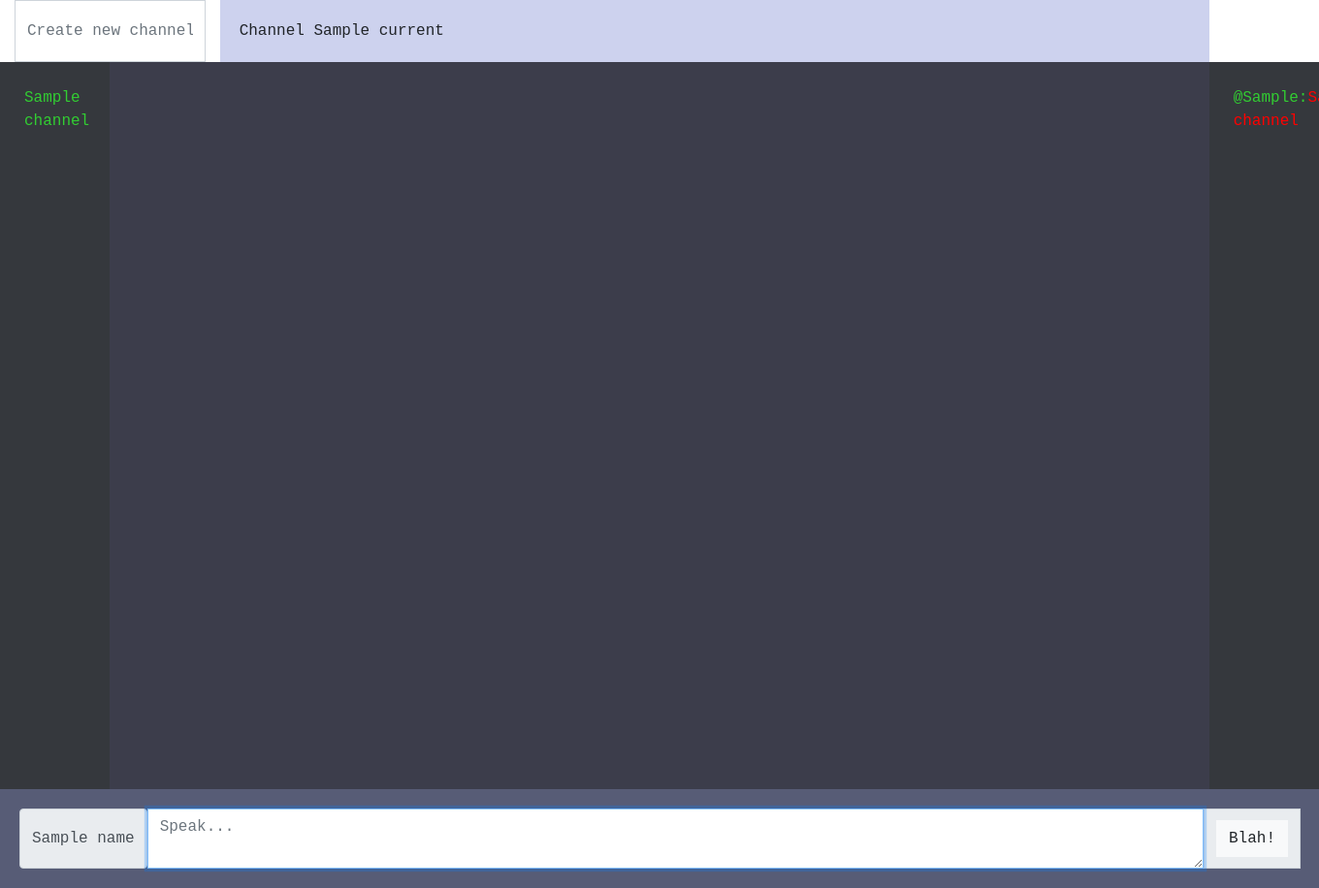
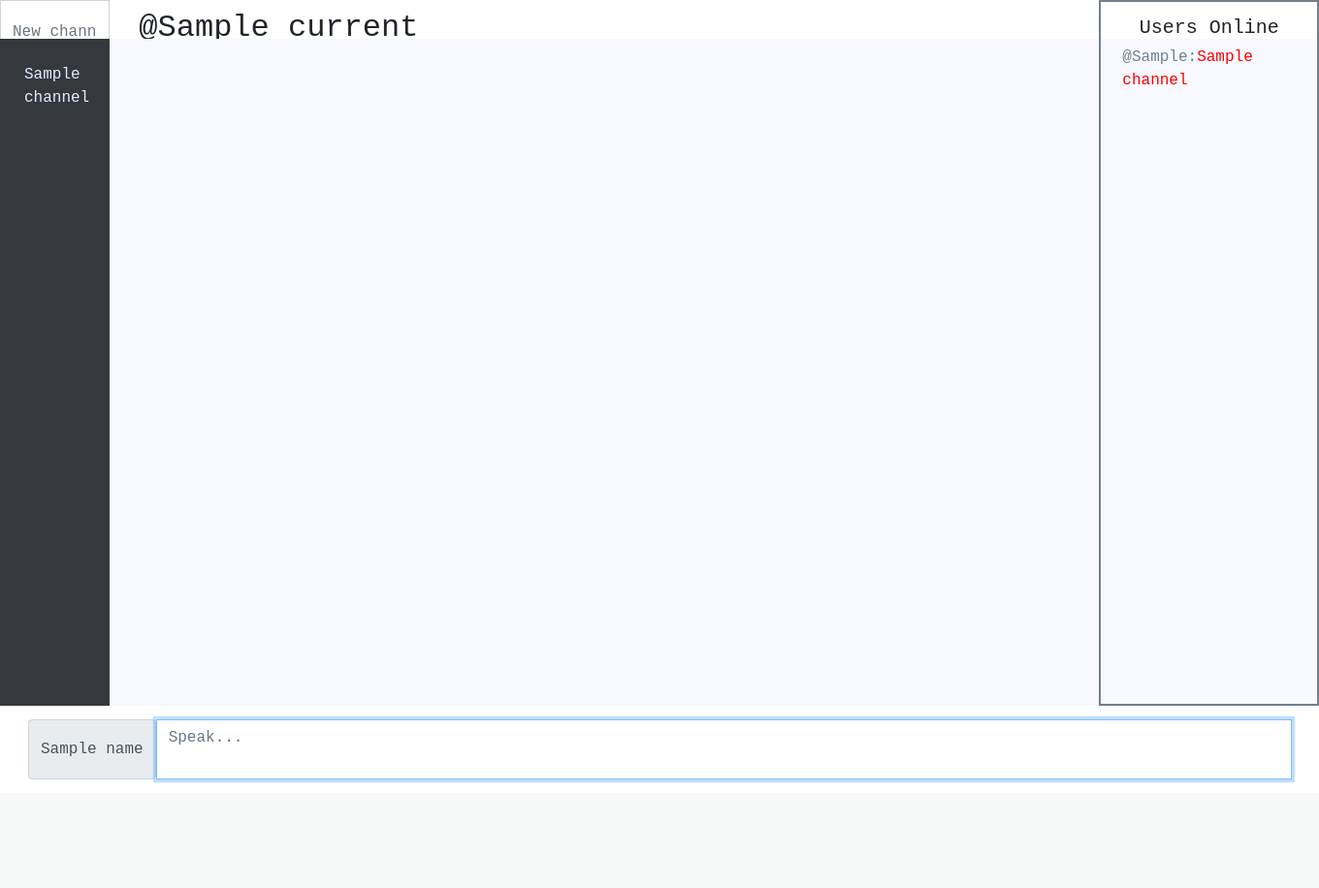
Before and after one commit to Matt-Farncomb/blah-blah-chat-app, a Flask app: template templates/new_channel_template.html in a window 1360 px wide; the page is wider, and only the part inside the window is pictured. Shown: that part at 97% size. After the commit the page ends 807 px from the top of that part, so only its background shows below. Run offline with Flask 2, Linux system fonts and the light colour scheme; the template is opened without the code that fills it: most values are stand-ins (such as "Sample title", 1, 10 or a date in 2020); parts of the project's set-up code (start-up, migrations or seed data) failed here and were passed over; some libraries are stand-ins or nearby versions.

Commit message:
update layout & design for channels

```diff
--- a/static/channel.js
+++ b/static/channel.js
@@ -31,6 +31,7 @@ document.addEventListener('DOMContentLoaded', () => {
 
     function saveChannel() {
         socket.emit('send create', {'chanName': chanName.value.toLowerCase()});
+        chanName.value = ""
        /* chanName.hidden = true;
         saveChan.hidden = true;*/
     }
@@ -46,10 +47,10 @@ document.addEventListener('DOMContentLoaded', () => {
 
 
 
-        document.querySelector('#blah').onclick = () => {
+     /*   document.querySelector('#blah').onclick = () => {
             sendMessage()
-            /*return false;*/
-        };
+
+        };*/
 
          msgBox.addEventListener('keydown', (e) => {
             if (e.key == "Enter") {
--- a/templates/new_channel_template.html
+++ b/templates/new_channel_template.html
@@ -6,24 +6,10 @@
 		<script src="{{ url_for('static', filename='channel.js') }}"></script>
 		<script type="text/javascript" src="//cdnjs.cloudflare.com/ajax/libs/socket.io/1.3.6/socket.io.min.js"></script>
 		<style>
-			  /* All */
+			 /*--- All ---*/
 			body {
 				list-style: none;
 				font-family: courier new;
-			}
-
-            .col-9 {
-                padding: 20px;
-                background-color: #cdd2ee;
-            }
-
-            .col-3 {
-            	padding: 0px;
-                background-color: #787f9f;
-            }
-            .col-12 {
-                padding: 20px;
-                background-color: #575c76;
 			}
 
 
@@ -31,45 +17,52 @@
             	color: inherit;
             }
 
-            #row-2 {
-            	background-color:#35383D;
-            }
-
-
-
-             /*Chat room window  */
-			#row-2 {
-            	height: 750px;
-            }
-
-            #msg-window {
-            	height: 750px;
-            	padding: 20px;
-
-                background-color: #3C3D4B;
-                color:#CCE4FF;
-            }
-
-             #msg-room {
-            	list-style: none;
-            }
-
             .btn {
             	border-radius: 0px;
             }
 
-            .names {
-            	color:#80FFDC;
+            h2 {
+            	padding-top: 10px;
+            }
+
+            /*--- Row 1 ---*/
+            #row-1 {
+            	height: 5vh;
+            }
+
+            	/* Left */
+				#cr-chan-cont {
+            		padding: 0px;
+            	}
+
+            	/* Middle */
+            	#chan-title {
+            		padding-left: 15px;
+            	}
+
+            	/* Right */
+
+
+
+            /*--- Row 2 ---*/
+            #row-2 {
+            	height: 86vh;
+            }
+
+                /* Left */
+                #chan-selection {
+	            	padding: 20px;
+	            	background-color:#35383D;
             	}
 
                 #chan-name {
             		border-radius: 0px;
-            	margin: 0px;
             		height: 100%;
             	}
 
             	.channel-links {
-            	color:#32CD32;
+	            	color:#E5EBFF;
+	            	padding: 5px;
             	}
 
              	.channel-links:hover {
@@ -77,18 +70,59 @@
 	            	color:black;
             	}
 
-            #row-2 {
+            	/* Middle */
+            	#msg-window {
 	            	padding: 20px;
+	                background-color: #F7F9FF;
+	                color:#030B30;
             	}
 
-            .channel-links {
-            	padding: 5px;
+            	#msg-room {
+            		list-style: none;
+            	}
+
+            	/* Right */
+            	.names {
+	            	color:#01AD52;
             	}
 
             	.user-channel {
             		color:red;
             	}
 
+            	#online {
+	            	background-color: #F7F9FF;
+	            	color:slategrey;
+	            	border: solid 2px slategrey;
+	            	border-top: none;
+            	}
+
+	            #online-title{
+					padding: 15px;
+					text-align: center;
+
+	            }
+
+	            #online-div {
+	            	border: solid 2px slategrey;
+	            }
+
+	            #online-names {
+					padding: 7px;
+	            }
+
+            /*--- Row 3 ---*/
+            #row-3 {
+            	height: 9vh;
+            }
+
+            	 #msg-div {
+            		padding: 14px;
+            	}
+
+            	#msg {
+            		resize: none;
+            	}
 
 
         </style>
@@ -97,21 +131,24 @@
         <div class="container-fluid">
 
         	<!--Top Row -->
-            <div class="row">
-                <div class="col-2" id="cr-chan-cont">
+            <div class="row" id="row-1">
+                <div class="col-1" id="cr-chan-cont">
                     <!-- <button type="button" class="btn btn-dark btn-block" id="create">Create Channel</button> -->
-					<input class="form-control" id='chan-name' type='text' placeholder="Create new channel..."></input>
+					<input class="form-control" id='chan-name' type='text' placeholder="New channel..."></input>
 					<!-- <input id='chan-name' type='text' hidden></input> -->
 					<!-- <button id='save-chan' hidden>Save</button> -->
                 </div>
                 <div class="col-9">
-                    Channel {{current}}
+                    <h2 id="chan-title">@{{current}}</h2>
+                </div>
+               	<div class="col" id="online-div">
+               		<h5 id="online-title">Users Online</h5>
                </div>
             </div>
 
             <!--2nd Row (Chat Window and Channels) -->
-            <div class="row">
-                <div class="col-1" id="row-2">
+            <div class="row" id="row-2">
+                <div class="col-1" id="chan-selection">
                     {% for k,v in channels.items() %}
 
 					<!-- <form action="{{ url_for('channel_selection', chan=channel ) }}" method="post"> -->
@@ -122,17 +159,17 @@
 
 					<span id="jinja_channels"></span>
                 </div>
-                <div class="col-10" id="msg-window">
+                <div class="col-9" id="msg-window">
                     <ul id="msg-room">
 					    {% for message in messages %}
 					        <li><span id="{{message.id}}"><span class="names">{{message.name}}:</span> {{message.message}}</span></li>
 					    {% endfor %}
 					</ul>
 				</div>
-				 <div class="col-1" id="row-2">
+				 <div class="col-2" id="online">
                     {% for k,v in channels.items() %}
                     	{% for e in v.current_users %}
-                    		<li class="channel-links">@{{e}}:<span class="user-channel" id="cur-chan-{{e}}">{{k}}</span></a></li>
+                    		<li id="online-names">@{{e}}:<span class="user-channel" id="cur-chan-{{e}}">{{k}}</span></a></li>
                     	{% endfor %}
 
 					<!-- <form action="{{ url_for('channel_selection', chan=channel ) }}" method="post"> -->
@@ -161,13 +198,13 @@
 </div> -->
 
 			<!--3rd Row -->
-			<div class="row">
+			<div class="row" id="row-3">
 		        <div class="col-12">
-		            <div class="input-group input-group-default">
+		            <div class="input-group input-group-default" id="msg-div">
 		            	<span class="input-group-text" id="inputGroup-sizing-default">{{name}}</span>
 					  <textarea type="text" id="msg" class="form-control" placeholder="Speak..." autofocus></textarea>
 					   <div class="input-group-prepend">
-					    <span class="input-group-text" id="inputGroup-sizing-default"><button class="btn btn-light btn-block" id="blah">Blah!</button></span>
+					    <!-- <span class="input-group-text" id="inputGroup-sizing-default"><button class="btn btn-light btn-block" id="blah">Blah!</button></span> -->
 					  </div>
 					</div>
 				</div>
```
Lines whose indentation alone changed are shown as unchanged.
